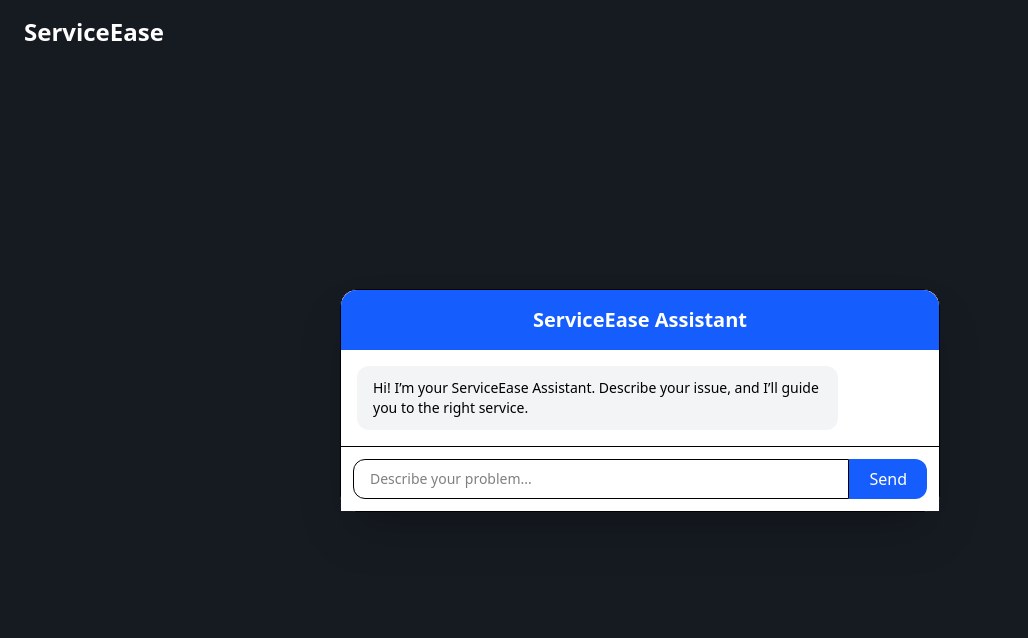
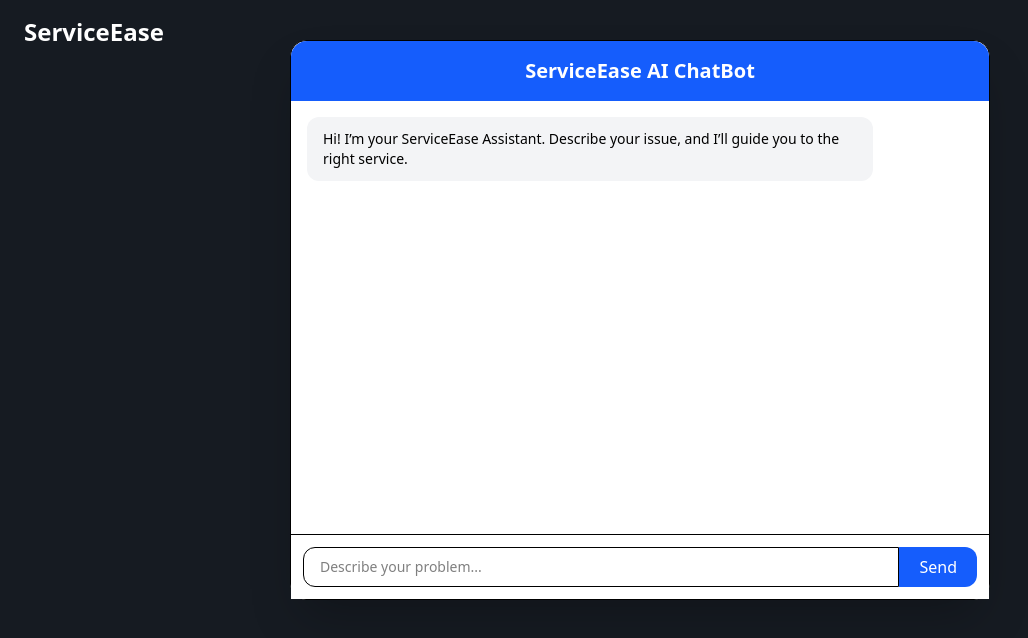
Before and after one commit to himanshu6404/ServiceEase, a React (Vite) app in the folder Frontend/: page /chatbot in a window 1280 px wide. Shown: the top 638 px of the page, without its empty margins (0-1028 px from the left). Built offline with nearby package versions, Linux system fonts and the light colour scheme.

Commit message:
Updated chatbot title

```diff
--- a/Frontend/src/Components/Hero.jsx
+++ b/Frontend/src/Components/Hero.jsx
@@ -10,7 +10,7 @@
   { name: 'About', href: '#about' },
   { name: 'Services', href: '#services' },
   { name: 'Contact', href: '#contact' },
-  { name: 'Ask AI', href: '#askAI' },
+  { name: 'Ask AI', href: '/chatbot' },
 ]
 
 export default function Hero() {
@@ -138,7 +138,7 @@
             </p>
             <div className="mt-10 flex items-center justify-center gap-x-6">
               <a
-                href="/login"
+                href="/signin"
                 className="rounded-md bg-pink-600 px-3.5 py-2.5 text-sm font-semibold text-white shadow-xs hover:bg-pink-700 focus-visible:outline-2 focus-visible:outline-offset-2 focus-visible:outline-pink-600"
               >
                 Book Now
--- a/Frontend/src/Pages/Chatbot.jsx
+++ b/Frontend/src/Pages/Chatbot.jsx
@@ -47,7 +47,7 @@
   };
 
   return (
-    <div className="relative min-h-screen bg-[#161B22] text-white px-4 py-10 sm:px-6 lg:px-8 flex items-center justify-center">
+    <div className="relative min-h-screen bg-[#161B22] text-white px-4 py-10 sm:px-6 lg:px-8 flex items justify-center">
       {/* Background Blur */}
       <div
         aria-hidden="true"
@@ -70,9 +70,9 @@
       </div>
 
       {/* Chat Window */}
-      <div className="w-full sm:w-[600px] max-h-[90vh] flex flex-col shadow-2xl rounded-2xl border bg-white text-black">
+      <div className="w-full sm:w-[700px] max-h-[70vh] flex flex-col shadow-2xl rounded-2xl border bg-white text-black">
         <div className="bg-blue-600 text-white p-4 rounded-t-2xl font-semibold text-xl text-center">
-          ServiceEase Assistant
+          ServiceEase AI ChatBot
         </div>
 
         <div className="flex-1 overflow-y-auto p-4 space-y-3">
```
